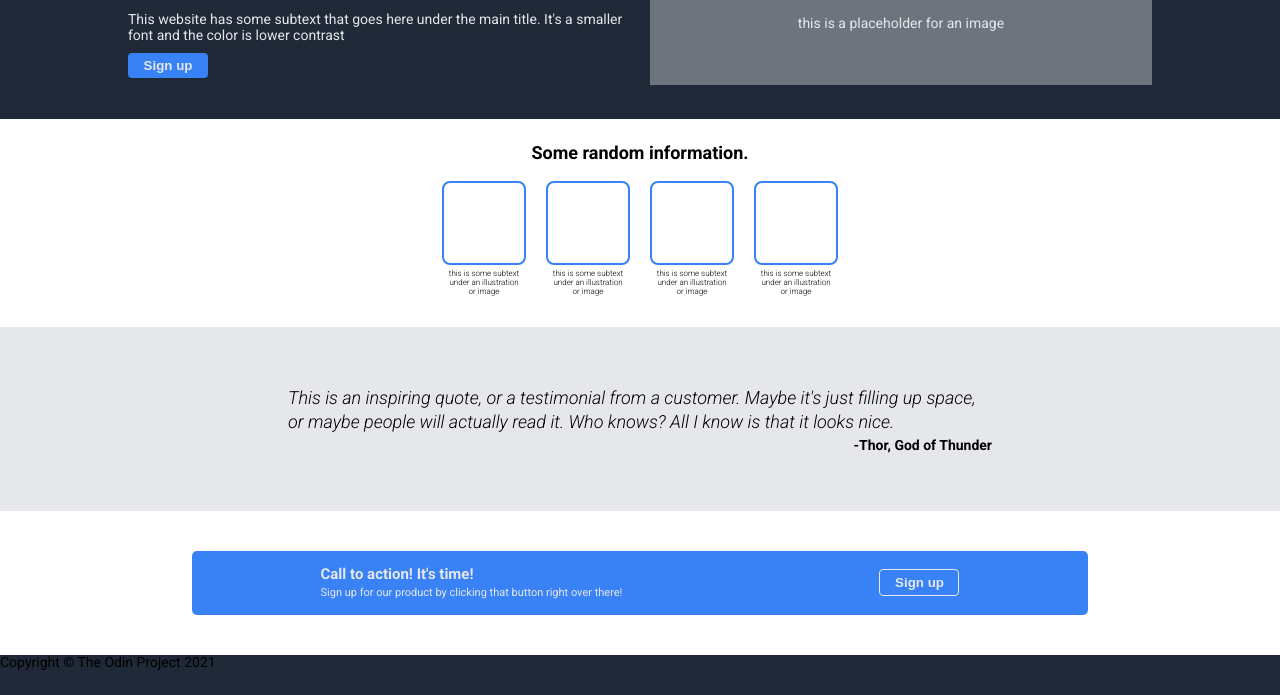
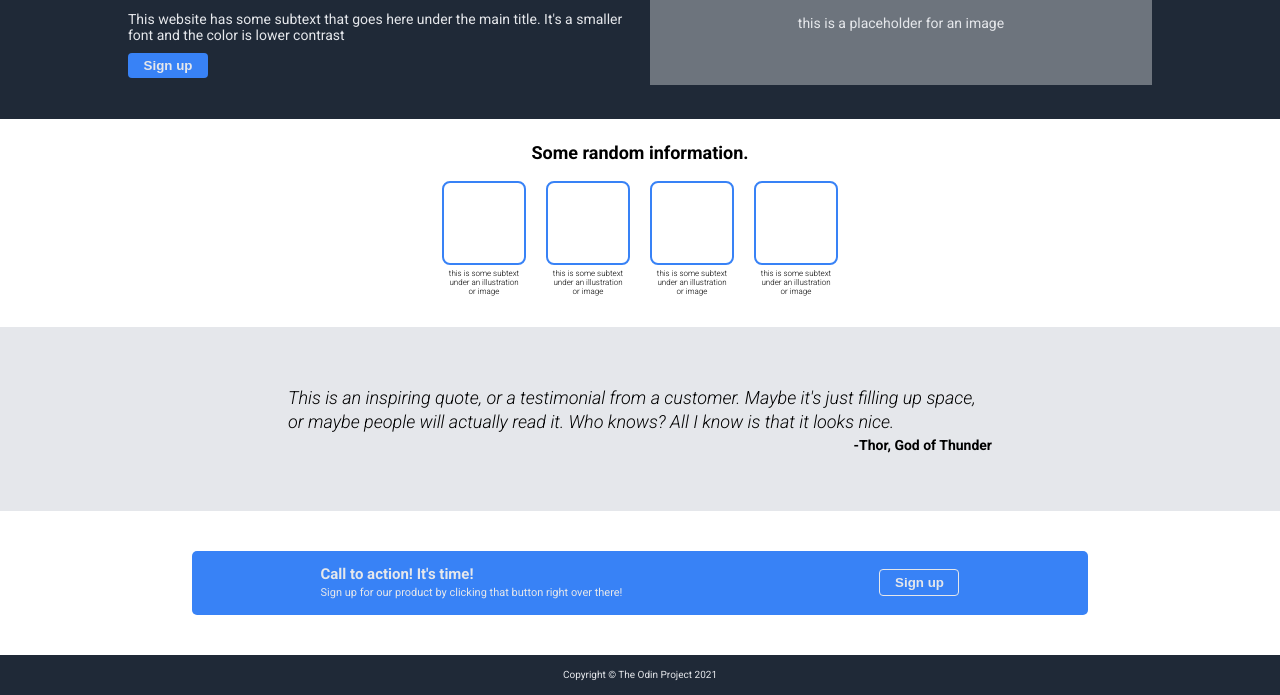
Before and after one commit to Conner-Berg/landing-page, a plain HTML site: page index.html in a window 1280 px wide. Shown: the part 105-800 px from the top of the page. Drawn offline with Linux system fonts and the light colour scheme.

Commit message:
Finish footer properties

```diff
--- a/styles.css
+++ b/styles.css
@@ -203,6 +203,11 @@ body {
 }
 
 .footer {
+	display: flex;
+	justify-content: center;
+	align-items: center;
 	background-color: #1f2937;
 	height: 5vh;
+	color: #e5e7eb;
+	font-size: 10px;
 }
```
